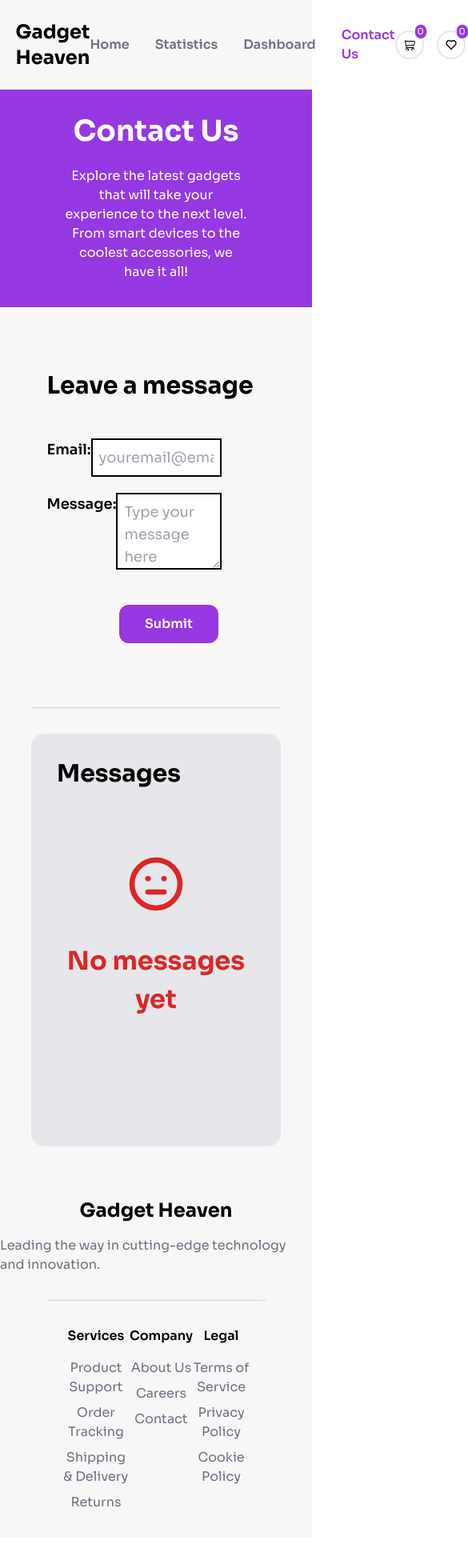
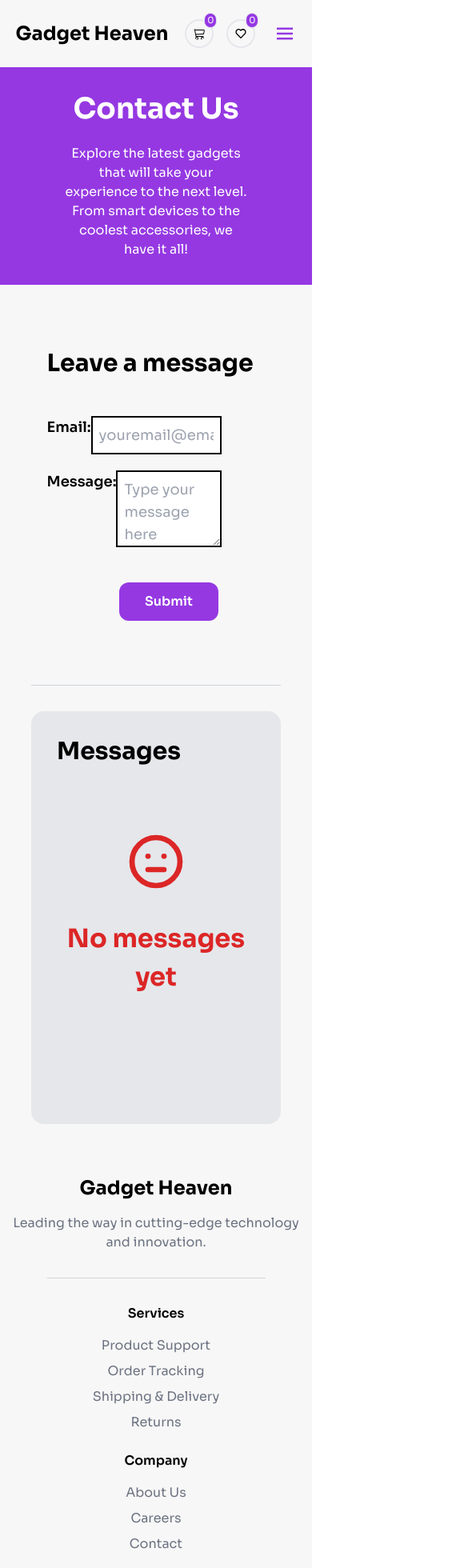
Before and after one commit to Atik471/gadget-heaven, a React (Vite) app: page /contact-us in a window 390 px wide. Shown: the top 1960 px of the page at 80% size, 585 px wide, since content can reach past the window. Before the commit the page ends 1922 px from the top, so only its background shows below. Built offline with nearby package versions, Linux system fonts and the light colour scheme.

Commit message:
added mobile menu

```diff
--- a/src/Components/Footer.jsx
+++ b/src/Components/Footer.jsx
@@ -2,14 +2,14 @@ import { Link } from "react-router-dom";
 
 const Footer = () => {
     return (
-        <div className="flex flex-col items-center mb-8">
+        <div className="flex flex-col items-center mb-8 text-center">
             <h1 className="font-bold text-2xl mb-4">Gadget Heaven</h1>
             <p className="text-gray-500">Leading the way in cutting-edge technology and innovation.</p>
 
             <hr className=" border-gray-300 my-8 w-[70%]" />
 
-            <div className="flex justify-between w-[60%] ">
-                <div className="text-center">
+            <div className="flex md:flex-row flex-col justify-between w-[60%] ">
+                <div className="text-center mb-6">
                     <h2 className="mb-4 font-semibold">Services</h2>
                     <ul className="flex flex-col gap-2 text-gray-500">
                         <Link>Product Support</Link>
@@ -18,7 +18,7 @@ const Footer = () => {
                         <Link>Returns</Link>
                     </ul>
                 </div>
-                <div className="text-center">
+                <div className="text-center mb-6">
                     <h2 className="mb-4 font-semibold">Company</h2>
                     <ul className="flex flex-col gap-2 text-gray-500">
                         <Link>About Us</Link>
--- a/src/Components/Header.jsx
+++ b/src/Components/Header.jsx
@@ -21,7 +21,7 @@ const Header = () => {
                 <Hero></Hero>
 
                 {((location.pathname === '/' || isMatch) && location.pathname != '/dashboard' && location.pathname != '/contact-us' && location.   pathname != '/statistics') &&
-                    <div className="w-[50%] p-3 border-2 border-white rounded-xl bg-white/15 bottom-0 translate-x-[50%]       translate-y-[70%] absolute">
+                    <div className="hidden md:flex w-[50%] p-3 border-2 border-white rounded-xl bg-white/15 bottom-0 translate-x-[50%]       translate-y-[70%] absolute">
                         <img src={banner} alt="banner-img" className="rounded-xl"/>
                     </div>
                 }
--- a/src/Components/Home.jsx
+++ b/src/Components/Home.jsx
@@ -6,7 +6,7 @@ const Home = () => {
         <>
             <div className='mb-[12rem] mt-[6rem] w-[80%] m-auto text-center'>
                 <h1 className='mb-[2.5rem] font-bold text-3xl'>Explore Cutting-Edge Gadgets</h1>
-                <div className="flex-grow grid grid-cols-4 gap-6">
+                <div className="flex-grow grid md:grid-cols-4 grid-cols-1 gap-6">
                     <div className='col-span-1'><Categories></Categories></div>
                     <div className='col-span-3'><Products></Products></div>
                 </div>
--- a/src/Components/Navbar.css
+++ b/src/Components/Navbar.css
@@ -2,3 +2,15 @@ a.active{
     color: #9538E2;
     transition: all;
 }
+
+.mobilemenu a.active{
+    background-color: white;
+    padding: 4px 8px;
+    border-radius: 8px;
+    color: #9538E2;
+}
+
+.mobilemenu a{
+    color: white;
+    padding: 4px 8px;
+}
--- a/src/Components/Navbar.jsx
+++ b/src/Components/Navbar.jsx
@@ -1,12 +1,14 @@
 import { matchPath, NavLink, useLocation, useNavigate } from "react-router-dom";
 import { BiHeart } from "react-icons/bi";
 import { BsCart3 } from "react-icons/bs";
+import { BiMenu } from "react-icons/bi";
 import { Link } from "react-router-dom";
 import "./Navbar.css"
-import { useContext } from "react";
+import { useContext, useState } from "react";
 import CartContext from "../Contexts/CartContext";
 
 const Navbar = () => {
+    const [mobileMenu, setMobileMenu] = useState(false)
     const location = useLocation()
     const navigate = useNavigate()
     const { cartItems, wishlistItems } = useContext(CartContext)
@@ -22,13 +24,16 @@ const Navbar = () => {
     const handleWishlist = () => {
       navigate('/dashboard/wishlist')
     }
+    const handleMobileMenu = () => {
+      setMobileMenu(!mobileMenu)
+    }
 
     return (
         <div>
             <div className={`${((location.pathname === '/' || isMatch) && location.pathname != '/dashboard' && location.pathname != '/contact-us'  && location.pathname != '/statistics') ? "max-w-[84%]" : "max-w-[90%]"} flex justify-between items-center py-6 mx-auto`}>
                 <Link to={"/"}><h1 className={`${((location.pathname === '/' || isMatch) && location.pathname != '/contact-us'  && location.pathname != '/dashboard' && location.pathname != '/statistics') && "text-white"} font-bold text-2xl`}>Gadget Heaven</h1></Link>
 
-                <ul className="flex gap-8 items-center">
+                <ul className="hidden md:flex gap-8 items-center">
                     <NavLink to={"/"} className={`${(location.pathname === '/' || isMatch) && location.pathname != '/contact-us'  && location.pathname !== '/dashboard' && location.pathname !== '/statistics' && 'bg-white px-2 py-1 rounded-md'} text-gray-500 font-semibold`}
                     style={{
                         color: (location.pathname === '/' || isMatch) && location.pathname != '/contact-us'  && location.pathname !== '/dashboard' && location.pathname !== '/statistics' ? '#9538E2' : ''
@@ -46,6 +51,7 @@ const Navbar = () => {
                         color: (location.pathname === '/' || isMatch) && location.pathname != '/contact-us'  && location.pathname !== '/dashboard' && location.pathname !== '/statistics' ? 'white' : ''
                       }}>Contact Us</NavLink>
                 </ul>
+
                 <div className="flex gap-4">
                   <div className="relative">
                       <BsCart3 onClick={handleCart} className="cursor-pointer text-4xl p-2 border-2 rounded-full hover:border-slate-400 transition-all duration-300" style={{
@@ -66,6 +72,24 @@ const Navbar = () => {
                       }}>{wishlistItems.length}</span>
                     </div>
                 </div>
+
+                <div className="relative">
+                  <BiMenu onClick={handleMobileMenu} className="text-primary font-bold inline-block text-3xl"
+                  style={{
+                    color: (location.pathname === '/' || isMatch) && location.pathname != '/contact-us'  && location.pathname !== '/dashboard' && location.pathname !== '/statistics' ? 'white' : ''
+                  }}></BiMenu>
+                  <ul className={`mobilemenu ${mobileMenu ? "flex" : "hidden"} flex-col gap-8 items-center absolute right-4 bg-slate-800 w-[80vw] p-4 rounded-lg`}>
+                    <NavLink to={"/"} className={`${(location.pathname === '/' || isMatch) && location.pathname != '/contact-us'  && location.pathname !== '/dashboard' && location.pathname !== '/statistics' && 'bg-white px-2 py-1 rounded-md'} text-gray-500 font-semibold`}
+                   >Home</NavLink>
+                    <NavLink to={"/statistics"} className={"text-gray-500 font-semibold"}
+                   >Statistics</NavLink>
+                    <NavLink to={"/dashboard/cart"} className={"text-gray-500 font-semibold"}
+                    >Dashboard</NavLink>
+                    <NavLink to={"/contact-us"} className={"text-gray-500 font-semibold"}
+                   >Contact Us</NavLink>
+                  </ul>
+                </div>
+
             </div>
         </div>
     );
--- a/src/Components/ProductDetails.jsx
+++ b/src/Components/ProductDetails.jsx
@@ -40,7 +40,7 @@ const ProductDetails = () => {
         setToCart(!toCart)
         toast.success(`${iscart ? "Added to cart" : "Removed from cart"}`, {
             position: "top-right",
-            autoClose: 3000,
+            autoClose: 1000,
             closeOnClick: true,
             pauseOnHover: true,
             draggable: true,
@@ -53,7 +53,7 @@ const ProductDetails = () => {
         setToWishList(!toWishList)
         toast.success(`${iswishlist ? "Added to wishlist" : "Removed from wishlist"}`, {
             position: "top-right",
-            autoClose: 3000,
+            autoClose: 1000,
             closeOnClick: true,
             pauseOnHover: true,
             draggable: true,
--- a/src/Components/Products.jsx
+++ b/src/Components/Products.jsx
@@ -18,7 +18,7 @@ const Products = () => {
     let count = 0
 
     return (
-        <div className="grid grid-cols-3 gap-4 border-2 border-primary/10 rounded-xl p-4">
+        <div className="grid md:grid-cols-3 grid-cols-1 gap-4 border-2 border-primary/10 rounded-xl p-4">
             {
                 products?.map((p) => (
                     location.pathname === "/" ?
```
